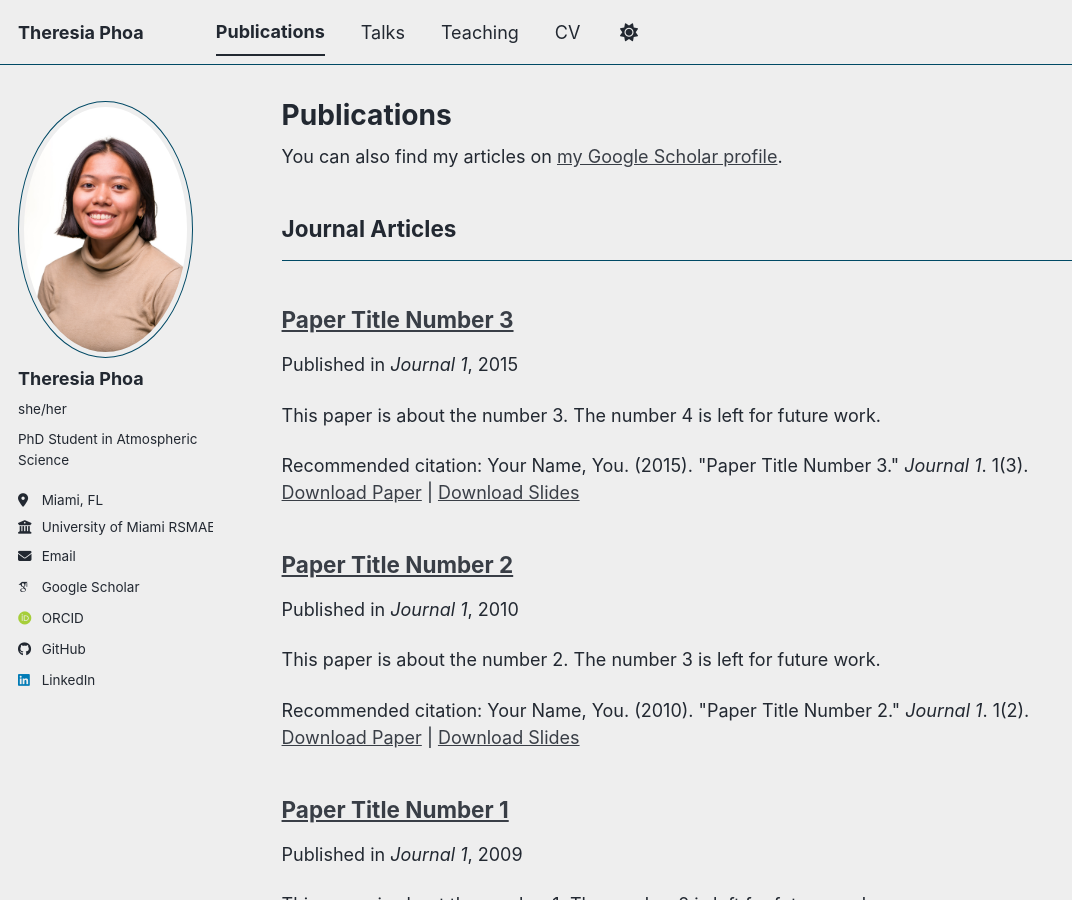
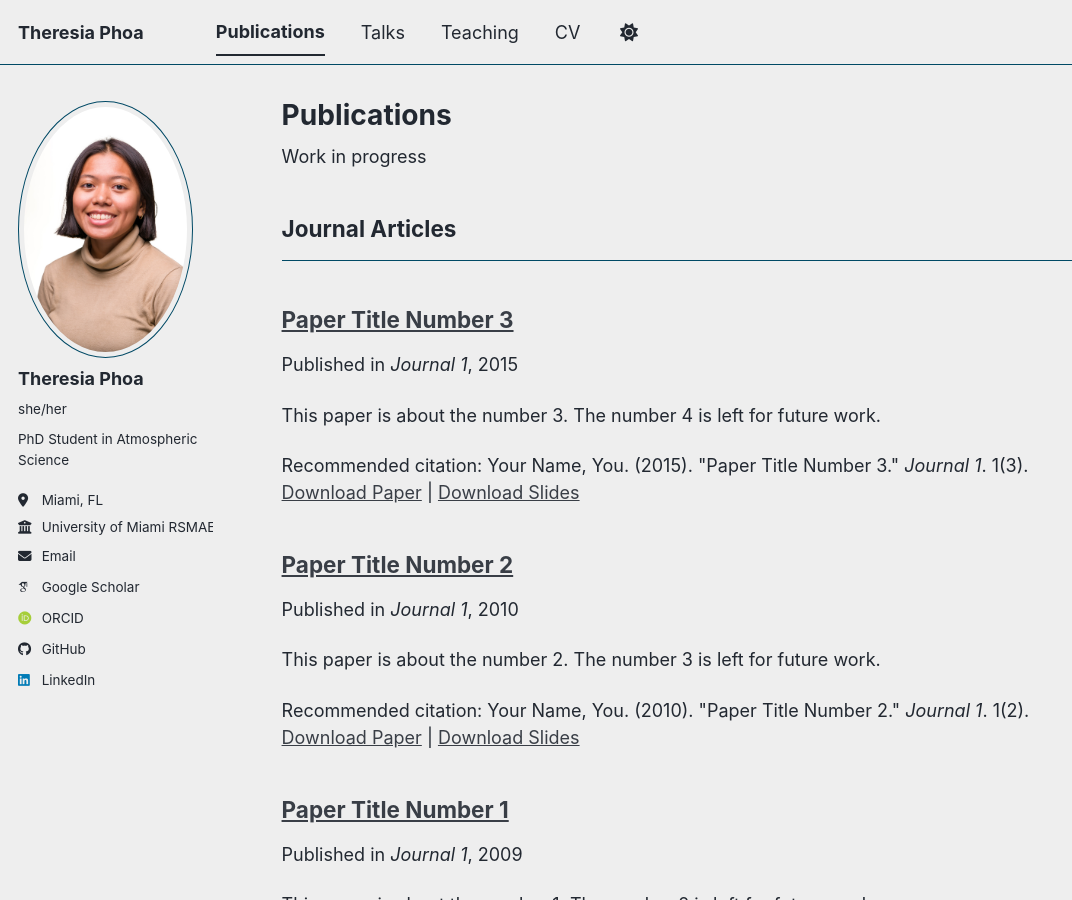
Before and after one commit to theresiabp/theresiabp.github.io, a Jekyll site: the page built from _pages/publications.html, in a window 1280 px wide and 900 px high. Shown: the whole window, without its empty margins (0-1072 px from the left). Built offline with Jekyll 4.4.1, drawn with Linux system fonts in a browser that asks for light colours; some web fonts are replaced; a script bundle is joined from its source files by our own code; library files that are not in the unit come from our copies.

Commit message:
Add 'Work in progress' note to publications page
Added a 'Work in progress' note to the publications page.

```diff
--- a/_pages/publications.html
+++ b/_pages/publications.html
@@ -5,7 +5,8 @@ permalink: /publications/
 author_profile: true
 ---
 
-{% if site.author.googlescholar %}
+Work in progress
+<!-- {% if site.author.googlescholar %}
   <div class="wordwrap">You can also find my articles on <a href="{{site.author.googlescholar}}">my Google Scholar profile</a>.</div>
 {% endif %}
 
@@ -30,4 +31,4 @@ author_profile: true
   {% for post in site.publications reversed %}
     {% include archive-single.html %}
   {% endfor %}
-{% endif %}
+{% endif %} -->
```
